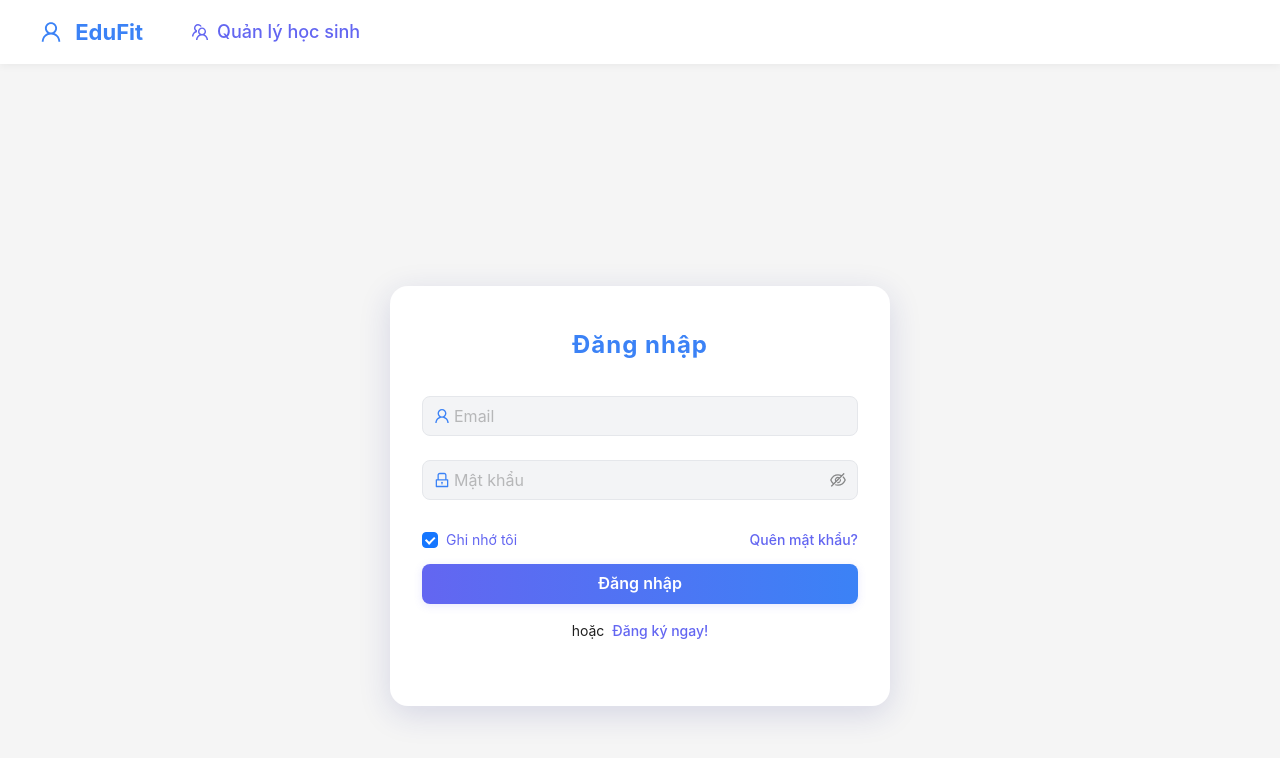
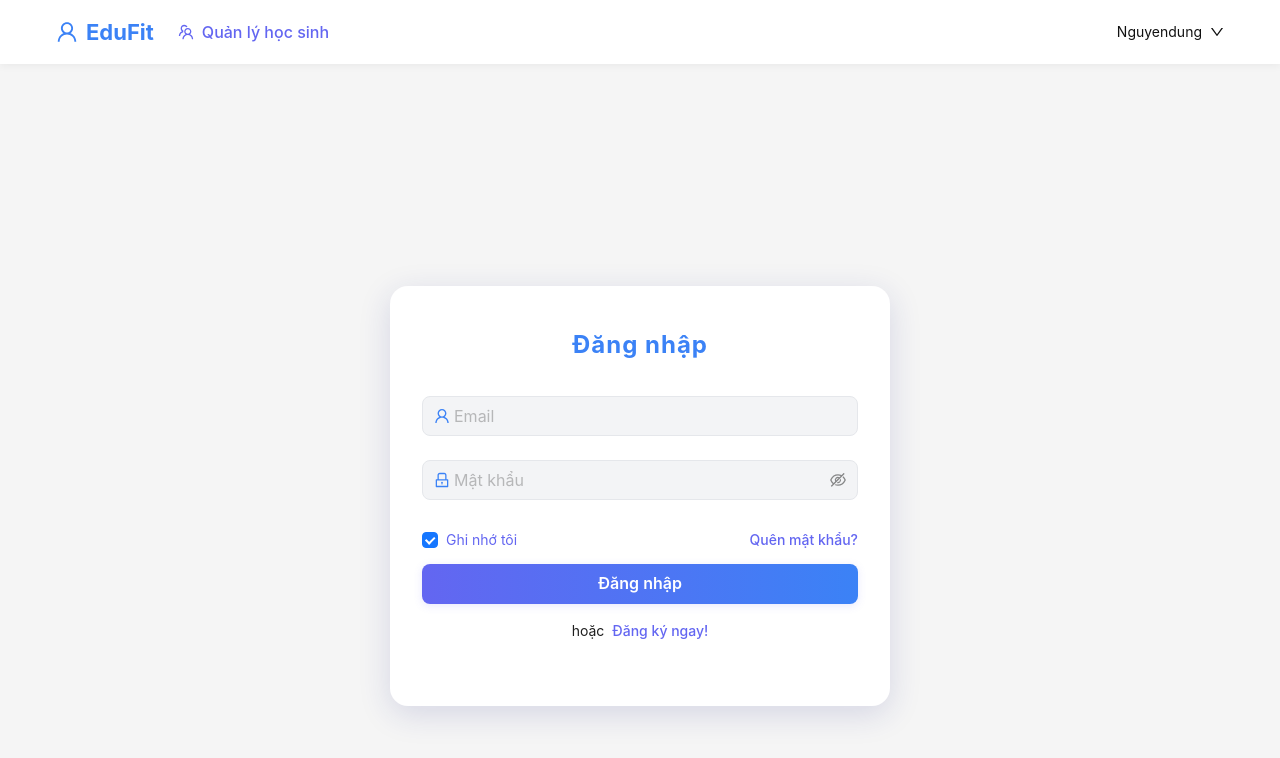
Before and after one commit to nguyendungnd204/react-learn, a React app: page / in a window 1280 px wide. Shown: the top 758 px of the page. Built offline with nearby package versions, Linux system fonts and the light colour scheme; no server answers.

Commit message:
create profileSlice and api func, update ui

```diff
--- a/src/App.tsx
+++ b/src/App.tsx
@@ -6,6 +6,7 @@ import { Layout } from "antd";
 import Header from "./components/layouts/Header";
 import Register from "./pages/Register";
 import StudentManagement from "./pages/StudentManagement";
+import Error404 from "./components/errors/error-404";
 
 const { Content } = Layout;
 
@@ -20,6 +21,7 @@ const App: React.FC = () => {
                         <Route path="/about" element={<About />} />
                         <Route path="/register" element={<Register />} />
                         <Route path="/student-management" element={<StudentManagement />} />
+                        <Route path="*" element={<Error404 />} />
                     </Routes>
                 </Content>
             </Layout>
--- a/src/api/auth.pai.ts
+++ b/src/api/auth.pai.ts
@@ -1,3 +1,5 @@
+import type { UserProfile } from "../types/userProfile";
+
 const API_URL = 'http://localhost:8000/v1';
 
 export interface LoginResponse {
@@ -29,3 +31,31 @@ export const login = async (email: string, password: string): Promise<LoginRespo
 
     return data;
 }
+
+export const getProfile = async (): Promise<UserProfile> => {
+  const token = localStorage.getItem('access_token') || '';
+  const res = await fetch(`${API_URL}/profile`, {
+    method: 'GET',
+    headers: {
+      'Content-Type': 'application/json',
+      'Authorization': `Bearer ${token}`,
+    },
+  });
+  const json = await res.json();
+  if (!res.ok) throw json;
+
+  return json.data || json;
+};
+
+export const logout = async () => {
+  const token = localStorage.getItem('access_token') || '';
+  await fetch(`${API_URL}/logout`, {
+    method: 'POST',
+    headers: {
+      'Content-Type': 'application/json',
+      'Authorization': `Bearer ${token}`,
+    },
+  });
+  localStorage.removeItem('access_token');
+  localStorage.removeItem('refresh_token');
+};
--- a/src/api/student.api.ts
+++ b/src/api/student.api.ts
@@ -7,7 +7,7 @@ export const getStudents = async () => {
         method: 'GET',
         headers: {
             'Content-Type': 'application/json',
-            'Authorization': `Bearer ${localStorage.getItem('token')}`
+            'Authorization': `Bearer ${localStorage.getItem('access_token')}`
         }
     });
     if (!response.ok) {
@@ -22,7 +22,7 @@ export const createStudent = async (data: CreateStudent) => {
         method: 'POST',
         headers: {
             'Content-Type': 'application/json',
-            // 'Authorization': `Bearer ${localStorage.getItem('token')}`
+            'Authorization': `Bearer ${localStorage.getItem('access_token')}`
         },
         body: JSON.stringify(data),
     })
--- /dev/null
+++ b/src/components/errors/error-404.tsx
@@ -0,0 +1,15 @@
+import React from 'react';
+import { Result, Button } from 'antd';
+import { FileOutlined } from '@ant-design/icons';
+import { Link } from 'react-router-dom';
+
+const Error404: React.FC = () => (
+  <Result
+    icon={<FileOutlined style={{ color: '#1890ff', fontSize: 48 }} />}
+    title="404"
+    subTitle="Trang bạn yêu cầu không tồn tại."
+    extra={<Link to="/"><Button type="primary">Về trang chủ</Button></Link>}
+  />
+);
+
+export default Error404;
--- a/src/components/layouts/Header.tsx
+++ b/src/components/layouts/Header.tsx
@@ -1,28 +1,63 @@
 import React from "react";
 import { Link, useLocation } from "react-router-dom";
-import { Layout, Menu } from "antd";
-import { HomeOutlined, TeamOutlined, UserOutlined } from "@ant-design/icons";
+import { Dropdown, Layout, Menu, MenuProps, Space } from "antd";
+import { DownOutlined, HomeOutlined, TeamOutlined, UserOutlined } from "@ant-design/icons";
 
 const { Header: AntHeader } = Layout;
-
+const items: MenuProps['items'] = [
+  {
+    label: (
+      <a href="https://www.antgroup.com" target="_blank" rel="noopener noreferrer">
+        Thông tin cá nhân
+      </a>
+    ),
+    key: '0',
+  },
+  {
+    label: (
+      <a href="https://www.aliyun.com" target="_blank" rel="noopener noreferrer">
+        Cài đặt
+      </a>
+    ),
+    key: '1',
+  },
+  {
+    type: 'divider',
+  },
+  {
+    label: 'Đăng xuất',
+    key: '3',
+  },
+];
 const Header: React.FC = () => {
   const location = useLocation();
   return (
-    <AntHeader style={{ background: "#fff", boxShadow: "0 2px 8px rgba(0,0,0,0.05)", padding: 0 }}>
-      <div style={{ display: "flex", alignItems: "center", height: "100%", maxWidth: 1200, margin: "0 auto" }}>
-        <Link to="/">
-        <div style={{ fontWeight: 700, fontSize: 22, color: "#3b82f6", marginRight: 32 }}>
-          <UserOutlined style={{ marginRight: 8 }} /> EduFit
+    <AntHeader style={{ background: "#fff", boxShadow: "0 2px 8px rgba(0,0,0,0.05)", padding: '0' }}>
+      <div style={{ display: "flex", alignItems: "center", height: "100%", maxWidth: 1200, margin: "0 auto", padding: '0 16px' }}>
+        {/* Left: logo + primary nav */}
+        <div style={{ display: 'flex', alignItems: 'center', gap: 24, flex: 1 }}>
+          <Link to="/" style={{ display: 'flex', alignItems: 'center' }}>
+            <div style={{ fontWeight: 700, fontSize: 22, color: "#3b82f6", display: 'flex', alignItems: 'center' }}>
+              <UserOutlined style={{ marginRight: 8 }} /> EduFit
+            </div>
+          </Link>
+
+          <Link to="/student-management" style={{ fontWeight: 500, fontSize: 16, color: '#6366f1', display: 'flex', alignItems: 'center' }}>
+            <TeamOutlined style={{ marginRight: 8 }} /> Quản lý học sinh
+          </Link>
         </div>
-        </Link>
-        <Link to="/student-management" style={{ marginLeft: 16, fontWeight: 500, fontSize: 18, color: '#6366f1', display: 'flex', alignItems: 'center' }}>
-          <TeamOutlined style={{ marginRight: 8 }} /> Quản lý học sinh
-        </Link>
-        <Menu
-          mode="horizontal"
-          defaultSelectedKeys={[location.pathname]}
-          style={{ flex: 1, minWidth: 0, borderBottom: "none", background: "transparent" }}
-        />
+
+        {/* Right: user actions */}
+        <div style={{ display: 'flex', alignItems: 'center', gap: 12 }}>
+          <Dropdown menu={{ items }} trigger={['click']}>
+            <a onClick={(e) => e.preventDefault()} style={{ display: 'inline-flex', alignItems: 'center', gap: 8, color: '#111' }}>
+              <Space>
+                Nguyendung
+                <DownOutlined />
+              </Space>
+            </a>
+          </Dropdown>
+        </div>
       </div>
     </AntHeader>
   );
--- a/src/pages/Login.tsx
+++ b/src/pages/Login.tsx
@@ -2,9 +2,12 @@ import React, { useEffect, useState } from 'react';
 import { getStudents } from '../api/student.api';
 import { Badge, Button, Checkbox, Flex, Form, Input, notification, Space } from 'antd';
 import { LockOutlined, UserOutlined } from '@ant-design/icons';
-import { login, LoginResponse } from '../api/auth.pai';
+import { login, LoginResponse, getProfile } from '../api/auth.pai';
 import { Link, Route, useNavigate } from 'react-router-dom';
 import { Typography } from "antd";
+import { useDispatch, useSelector } from 'react-redux';
+import { RootState } from '../store';
+import { setProfile } from '../store/profileSlice';
 
 const Login: React.FC = () => {
     const { Text } = Typography;
@@ -12,16 +15,20 @@ const Login: React.FC = () => {
     const [form] = Form.useForm();
     const navigate = useNavigate();
     const [api, contextHolder] = notification.useNotification();
+    const dispatch = useDispatch();
+    const profile = useSelector((state: RootState) => state.profile);
 
     const handleLogin = async (values: { email: string; password: string }) => {
         setLoading(true);
         try {
             const data: LoginResponse = await login(values.email, values.password);
 
-            localStorage.setItem('token', data.data?.access_token || '');
-            localStorage.setItem('refreshToken', data.data?.refresh_token || '');
+            localStorage.setItem('access_token', data.data?.access_token || '');
+            localStorage.setItem('refresh_token', data.data?.refresh_token || '');
 
-            // Chuyển sang trang quản lý và gửi state để trang đích hiển thị thông báo
+            const profileData = await getProfile();
+            console.log('Profile data:', profileData);
+            dispatch(setProfile(profileData));
             navigate('/student-management', { state: { message: 'Đăng nhập thành công!', description: 'Chào mừng bạn trở lại.' } });
 
         } catch (error: any) {
--- a/src/store/index.ts
+++ b/src/store/index.ts
@@ -1,9 +1,11 @@
 import { configureStore } from '@reduxjs/toolkit';
 import studentReducer from './studentSlice';
+import profileReducer from './profileSlice';
 
 export const store = configureStore({
   reducer: {
     students: studentReducer,
+    profile: profileReducer,
   },
 });
 
--- /dev/null
+++ b/src/store/profileSlice.ts
@@ -0,0 +1,23 @@
+import { createSlice, PayloadAction } from "@reduxjs/toolkit";
+import type { UserProfile } from "../types/userProfile";
+
+interface UserProfileState {
+  profile: UserProfile | null;
+}
+
+const initialState: UserProfileState = {
+  profile: null,
+}
+
+const profileSlice = createSlice({
+    name: 'profile',
+    initialState,
+    reducers: {
+      setProfile: (state, action: PayloadAction<UserProfile | null>) => {
+        state.profile = action.payload;
+      },
+    }
+})
+
+export const {setProfile} = profileSlice.actions;
+export default profileSlice.reducer;
--- /dev/null
+++ b/src/types/userProfile.ts
@@ -0,0 +1,7 @@
+export interface UserProfile {
+    id: string;
+    name: string;
+    email: string;
+    gender: string;
+    birth: string;
+}
```
Also changed, not shown: src/components/errors/error-403.tsx (added, +15 -0 lines), src/components/errors/error-500.tsx (added, +15 -0 lines), src/types/studentList.ts (line endings or trailing spaces).
